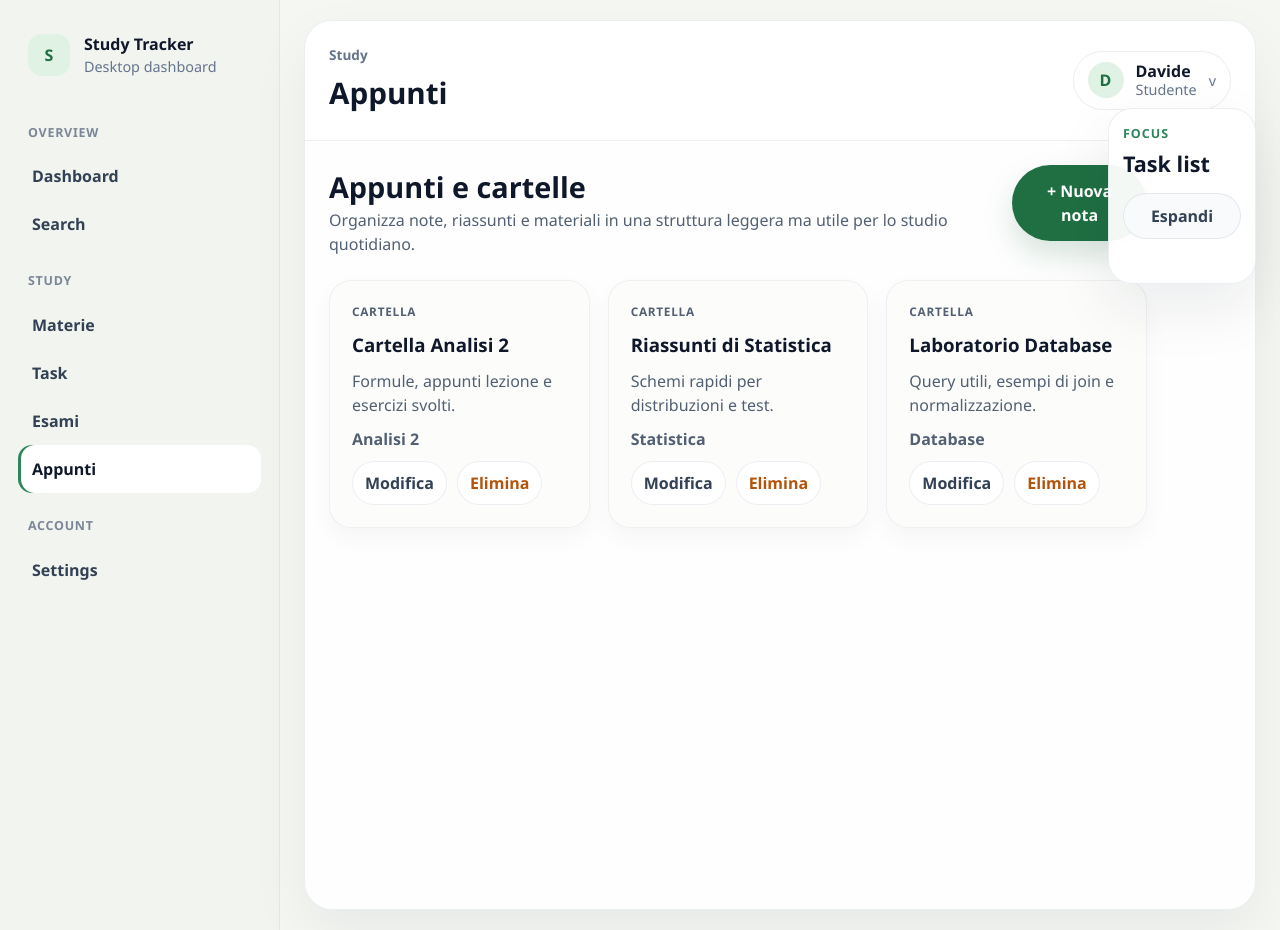
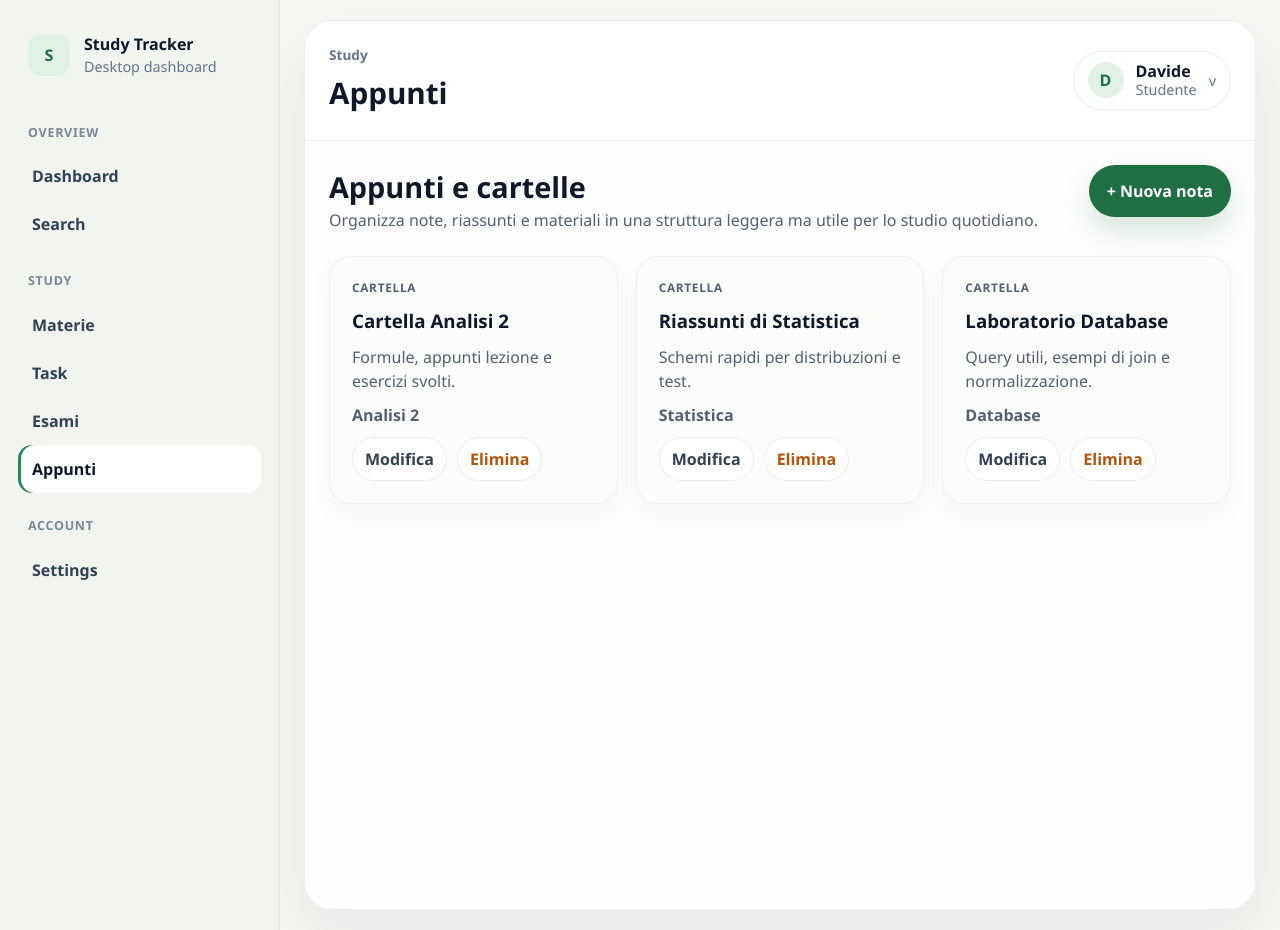
Before and after one commit to maidire3/Progetto-Finale, a React (Vite) app: page /notes in a window 1280 px wide. Built offline with nearby package versions, Linux system fonts and the light colour scheme.

Commit message:
Refactor TaskPanel and AppShell components for improved task management UI

```diff
--- a/src/components/dashboard/TaskPanel.jsx
+++ b/src/components/dashboard/TaskPanel.jsx
@@ -1,128 +1,79 @@
-import React, { useEffect, useRef, useState } from 'react';
+import React from 'react';
 
-const compactTasks = [
-  'Ripasso Analisi 2',
-  'Terminare appunti di Fisica',
-  'Preparare quiz di Statistica'
+const focusTasks = [
+  {
+    id: 'focus-1',
+    title: 'Ripasso Analisi 2',
+    meta: 'Oggi, 10:00 - Priorita media'
+  },
+  {
+    id: 'focus-2',
+    title: 'Terminare appunti di Fisica',
+    meta: 'Domani, 08:30 - Priorita alta'
+  },
+  {
+    id: 'focus-3',
+    title: 'Preparare quiz di Statistica',
+    meta: 'Venerdi, 14:00 - Priorita media'
+  }
 ];
 
-const COMPACT_WIDTH = 148;
-const MIN_EXPANDED_WIDTH = 320;
-const MAX_EXPANDED_WIDTH = 520;
-const DEFAULT_EXPANDED_WIDTH = 400;
+function TaskPanel({ isOpen, onOpen, onClose }) {
+  return (
+    <>
+      <button
+        className={`task-panel-trigger ${isOpen ? 'task-panel-trigger--hidden' : ''}`}
+        type="button"
+        aria-label="Apri task panel"
+        onClick={onOpen}
+      >
+        <span className="task-panel-trigger__icon" aria-hidden="true">
+          +
+        </span>
+        <span className="task-panel-trigger__eyebrow">Focus</span>
+        <span className="task-panel-trigger__title">Task</span>
+      </button>
 
-function clampWidth(width) {
-  return Math.min(MAX_EXPANDED_WIDTH, Math.max(MIN_EXPANDED_WIDTH, width));
-}
-
-function TaskPanel({ isExpanded, onToggle, onWidthChange }) {
-  const [expandedWidth, setExpandedWidth] = useState(DEFAULT_EXPANDED_WIDTH);
-  const [isResizing, setIsResizing] = useState(false);
-  const panelRef = useRef(null);
-  const resizeStateRef = useRef({
-    startX: 0,
-    startWidth: DEFAULT_EXPANDED_WIDTH
-  });
-
-  useEffect(() => {
-    if (typeof onWidthChange === 'function') {
-      onWidthChange(isExpanded ? expandedWidth : COMPACT_WIDTH);
-    }
-  }, [expandedWidth, isExpanded, onWidthChange]);
-
-  useEffect(() => {
-    if (!isResizing) {
-      return undefined;
-    }
-
-    function handleMouseMove(event) {
-      const deltaX = resizeStateRef.current.startX - event.clientX;
-      const nextWidth = clampWidth(resizeStateRef.current.startWidth + deltaX);
-      setExpandedWidth(nextWidth);
-    }
-
-    function handleMouseUp() {
-      setIsResizing(false);
-    }
-
-    window.addEventListener('mousemove', handleMouseMove);
-    window.addEventListener('mouseup', handleMouseUp);
-
-    return () => {
-      window.removeEventListener('mousemove', handleMouseMove);
-      window.removeEventListener('mouseup', handleMouseUp);
-    };
-  }, [isResizing]);
-
-  function handleResizeStart(event) {
-    if (!isExpanded) {
-      return;
-    }
-
-    resizeStateRef.current = {
-      startX: event.clientX,
-      startWidth: expandedWidth
-    };
-
-    setIsResizing(true);
-  }
-
-  const panelWidth = isExpanded ? expandedWidth : COMPACT_WIDTH;
-
-  return (
-    <aside
-      ref={panelRef}
-      className={`task-panel ${isExpanded ? 'task-panel--expanded' : ''} ${
-        isResizing ? 'task-panel--resizing' : ''
-      }`}
-      aria-label="Task panel"
-      style={{
-        width: `${panelWidth}px`,
-        minWidth: isExpanded ? `${MIN_EXPANDED_WIDTH}px` : `${COMPACT_WIDTH}px`,
-        maxWidth: isExpanded ? `${MAX_EXPANDED_WIDTH}px` : `${COMPACT_WIDTH}px`
-      }}
-    >
-      <button
-        className={`task-panel__resize-handle ${
-          isExpanded ? 'task-panel__resize-handle--active' : ''
-        }`}
-        type="button"
-        aria-label="Ridimensiona task panel"
-        onMouseDown={handleResizeStart}
+      <div
+        className={`task-panel-overlay ${isOpen ? 'task-panel-overlay--visible' : ''}`}
+        role="presentation"
+        onClick={onClose}
       />
 
-      <div className="task-panel__header">
+      <aside
+        className={`task-sidebar ${isOpen ? 'task-sidebar--open' : ''}`}
+        aria-hidden={!isOpen}
+        aria-label="Task panel"
+      >
+        <div className="task-sidebar__header">
           <div>
-          <p className="task-panel__eyebrow">Focus</p>
-          <h2>Task list</h2>
+            <p className="task-sidebar__eyebrow">Focus</p>
+            <h2>Task List</h2>
           </div>
 
-        <button className="task-panel__toggle" type="button" onClick={onToggle}>
-          {isExpanded ? 'Riduci' : 'Espandi'}
+          <button className="task-sidebar__close" type="button" onClick={onClose}>
+            Chiudi
           </button>
         </div>
 
-      {isExpanded ? (
-        <div className="task-panel__body">
-          <p className="task-panel__description">
-            Vista espansa del pannello task. Qui inseriremo task piu leggibili,
-            dettagli e stato di avanzamento.
+        <p className="task-sidebar__description">
+          Una vista rapida delle task piu importanti della settimana, sempre a
+          portata di click senza occupare spazio fisso nella dashboard.
         </p>
 
-          <ul className="task-panel__list">
-            {compactTasks.map((task) => (
-              <li className="task-panel__item" key={task}>
-                <span className="task-panel__dot" aria-hidden="true" />
+        <ul className="task-sidebar__list">
+          {focusTasks.map((task) => (
+            <li className="task-sidebar__item" key={task.id}>
+              <span className="task-sidebar__dot" aria-hidden="true" />
               <div>
-                  <p className="task-panel__item-title">{task}</p>
-                  <p className="task-panel__item-meta">Oggi - Priorita media</p>
+                <p className="task-sidebar__item-title">{task.title}</p>
+                <p className="task-sidebar__item-meta">{task.meta}</p>
               </div>
             </li>
           ))}
         </ul>
-        </div>
-      ) : null}
       </aside>
+    </>
   );
 }
 
--- a/src/components/layout/AppShell.jsx
+++ b/src/components/layout/AppShell.jsx
@@ -1,4 +1,5 @@
 import React from 'react';
+import { useLocation } from 'react-router-dom';
 import Sidebar from './Sidebar';
 import Topbar from './Topbar';
 import TaskPanel from '../dashboard/TaskPanel';
@@ -8,17 +9,16 @@ function AppShell({
   user,
   topbarTitle,
   topbarEyebrow,
-  isTaskPanelExpanded,
-  onToggleTaskPanel,
-  taskPanelWidth,
-  onTaskPanelWidthChange,
+  isTaskPanelOpen,
+  onOpenTaskPanel,
+  onCloseTaskPanel,
   children
 }) {
+  const location = useLocation();
+  const showTaskPanel = location.pathname === '/dashboard';
+
   return (
-    <div
-      className="dashboard-shell"
-      style={{ '--task-panel-width': `${taskPanelWidth}px` }}
-    >
+    <div className="dashboard-shell">
       <Sidebar sections={sidebarSections} />
 
       <div className="dashboard-shell__workspace">
@@ -27,11 +27,13 @@ function AppShell({
           <div className="dashboard-shell__content">{children}</div>
         </main>
 
-        <TaskPanel
-          isExpanded={isTaskPanelExpanded}
-          onToggle={onToggleTaskPanel}
-          onWidthChange={onTaskPanelWidthChange}
-        />
+        {showTaskPanel ? (
+          <TaskPanel
+            isOpen={isTaskPanelOpen}
+            onOpen={onOpenTaskPanel}
+            onClose={onCloseTaskPanel}
+          />
+        ) : null}
       </div>
     </div>
   );
--- a/src/components/layout/DashboardSectionLayout.jsx
+++ b/src/components/layout/DashboardSectionLayout.jsx
@@ -7,14 +7,15 @@ const user = {
   initial: 'D'
 };
 
-const COMPACT_PANEL_WIDTH = 148;
+function DashboardSectionLayout({ title, eyebrow = 'Study Tracker', children }) {
+  const [isTaskPanelOpen, setIsTaskPanelOpen] = useState(false);
 
-function DashboardSectionLayout({ title, eyebrow = 'Study Tracker', children }) {
-  const [isTaskPanelExpanded, setIsTaskPanelExpanded] = useState(false);
-  const [taskPanelWidth, setTaskPanelWidth] = useState(COMPACT_PANEL_WIDTH);
+  function handleOpenTaskPanel() {
+    setIsTaskPanelOpen(true);
+  }
 
-  function handleToggleTaskPanel() {
-    setIsTaskPanelExpanded((currentValue) => !currentValue);
+  function handleCloseTaskPanel() {
+    setIsTaskPanelOpen(false);
   }
 
   return (
@@ -23,10 +24,9 @@ function DashboardSectionLayout({ title, eyebrow = 'Study Tracker', children })
       user={user}
       topbarTitle={title}
       topbarEyebrow={eyebrow}
-      isTaskPanelExpanded={isTaskPanelExpanded}
-      onToggleTaskPanel={handleToggleTaskPanel}
-      taskPanelWidth={taskPanelWidth}
-      onTaskPanelWidthChange={setTaskPanelWidth}
+      isTaskPanelOpen={isTaskPanelOpen}
+      onOpenTaskPanel={handleOpenTaskPanel}
+      onCloseTaskPanel={handleCloseTaskPanel}
     >
       {children}
     </AppShell>
--- a/src/styles/dashboard.css
+++ b/src/styles/dashboard.css
@@ -9,6 +9,7 @@
   position: relative;
   min-width: 0;
   padding: 20px 24px;
+  overflow-x: clip;
 }
 
 .dashboard-shell__main {
@@ -30,7 +31,6 @@
   flex-direction: column;
   gap: 24px;
   min-height: 720px;
-  padding-right: clamp(84px, calc(var(--task-panel-width, 148px) * 0.45), 220px);
 }
 
 .dashboard-placeholder__intro h2 {
@@ -59,7 +59,6 @@
   flex-direction: column;
   gap: 24px;
   min-height: 720px;
-  padding-right: clamp(84px, calc(var(--task-panel-width, 148px) * 0.45), 220px);
 }
 
 .section-page__header {
--- a/src/styles/task-panel.css
+++ b/src/styles/task-panel.css
@@ -1,74 +1,60 @@
-.task-panel {
-  position: absolute;
-  top: 108px;
-  right: 24px;
-  min-height: 620px;
-  padding: 18px 18px 20px;
-  border: 1px solid rgba(148, 163, 184, 0.18);
-  border-radius: 24px;
-  background: rgba(255, 255, 255, 0.95);
-  box-shadow: 0 24px 60px rgba(15, 23, 42, 0.08);
-  transition:
-    width 0.22s ease,
-    transform 0.22s ease,
-    box-shadow 0.22s ease,
-    padding 0.22s ease;
-  z-index: 3;
-  overflow: hidden;
-}
-
-.task-panel:not(.task-panel--expanded) {
-  min-height: 176px;
-  padding: 16px 14px 16px;
-}
-
-.task-panel--expanded {
-  transform: translateX(28px);
-  box-shadow: 0 28px 70px rgba(15, 23, 42, 0.12);
-}
-
-.task-panel--resizing {
-  transition: none;
-  user-select: none;
-}
-
-.task-panel__resize-handle {
-  position: absolute;
-  top: 14px;
-  left: -6px;
-  width: 12px;
-  height: calc(100% - 28px);
-  padding: 0;
-  border: 0;
-  background: transparent;
-  cursor: default;
-}
-
-.task-panel__resize-handle--active {
-  cursor: col-resize;
-}
-
-.task-panel__header {
-  display: flex;
-  align-items: flex-start;
-  justify-content: space-between;
-  gap: 16px;
-}
-
-.task-panel:not(.task-panel--expanded) .task-panel__header {
-  flex-direction: column;
-  gap: 18px;
-}
-
-.task-panel__header h2,
-.task-panel__eyebrow,
-.task-panel__description,
-.task-panel__item-title,
-.task-panel__item-meta {
+.task-panel-trigger,
+.task-sidebar__header h2,
+.task-sidebar__eyebrow,
+.task-sidebar__description,
+.task-sidebar__item-title,
+.task-sidebar__item-meta {
   margin: 0;
 }
 
-.task-panel__eyebrow {
+.task-panel-trigger {
+  position: absolute;
+  top: 124px;
+  right: 24px;
+  display: inline-flex;
+  flex-direction: column;
+  align-items: flex-start;
+  gap: 6px;
+  min-width: 78px;
+  padding: 14px 12px;
+  border: 1px solid rgba(148, 163, 184, 0.18);
+  border-radius: 20px;
+  background: rgba(255, 255, 255, 0.94);
+  box-shadow: 0 18px 42px rgba(15, 23, 42, 0.08);
+  cursor: pointer;
+  z-index: 4;
+  transition:
+    opacity 0.2s ease,
+    transform 0.24s ease,
+    box-shadow 0.24s ease;
+}
+
+.task-panel-trigger:hover {
+  transform: translateX(-2px);
+  box-shadow: 0 24px 52px rgba(15, 23, 42, 0.1);
+}
+
+.task-panel-trigger--hidden {
+  opacity: 0;
+  pointer-events: none;
+  transform: translateX(16px);
+}
+
+.task-panel-trigger__icon {
+  display: inline-flex;
+  align-items: center;
+  justify-content: center;
+  width: 28px;
+  height: 28px;
+  border-radius: 999px;
+  background: #eef6f0;
+  color: #2f855a;
+  font-size: 1rem;
+  font-weight: 700;
+}
+
+.task-panel-trigger__eyebrow,
+.task-sidebar__eyebrow {
   color: #2f855a;
   font-size: 0.78rem;
   font-weight: 700;
@@ -76,14 +62,69 @@
   text-transform: uppercase;
 }
 
-.task-panel__header h2 {
+.task-panel-trigger__title {
+  color: #0f172a;
+  font-size: 1rem;
+  font-weight: 700;
+}
+
+.task-panel-overlay {
+  position: absolute;
+  inset: 0;
+  background: rgba(15, 23, 42, 0.12);
+  opacity: 0;
+  pointer-events: none;
+  transition: opacity 0.24s ease;
+  z-index: 4;
+}
+
+.task-panel-overlay--visible {
+  opacity: 1;
+  pointer-events: auto;
+}
+
+.task-sidebar {
+  position: absolute;
+  top: 20px;
+  right: 24px;
+  bottom: 20px;
+  width: min(100%, 324px);
+  padding: 22px 20px 24px;
+  border: 1px solid rgba(148, 163, 184, 0.18);
+  border-radius: 28px;
+  background: rgba(255, 255, 255, 0.97);
+  box-shadow: 0 30px 72px rgba(15, 23, 42, 0.14);
+  transform: translateX(calc(100% + 32px));
+  opacity: 0;
+  pointer-events: none;
+  transition:
+    transform 0.28s ease,
+    opacity 0.24s ease;
+  z-index: 5;
+  overflow-y: auto;
+}
+
+.task-sidebar--open {
+  transform: translateX(0);
+  opacity: 1;
+  pointer-events: auto;
+}
+
+.task-sidebar__header {
+  display: flex;
+  align-items: flex-start;
+  justify-content: space-between;
+  gap: 16px;
+}
+
+.task-sidebar__header h2 {
   margin-top: 8px;
   color: #0f172a;
   font-size: 1.35rem;
   line-height: 1.1;
 }
 
-.task-panel__toggle {
+.task-sidebar__close {
   flex-shrink: 0;
   padding: 10px 14px;
   border: 1px solid rgba(148, 163, 184, 0.2);
@@ -94,32 +135,22 @@
   cursor: pointer;
 }
 
-.task-panel:not(.task-panel--expanded) .task-panel__toggle {
-  width: 100%;
-}
-
-.task-panel__body {
-  display: flex;
-  flex-direction: column;
-  gap: 20px;
-  margin-top: 24px;
-}
-
-.task-panel__description {
+.task-sidebar__description {
+  margin-top: 18px;
   color: #64748b;
   line-height: 1.6;
 }
 
-.task-panel__list {
+.task-sidebar__list {
   display: flex;
   flex-direction: column;
   gap: 14px;
-  margin: 0;
+  margin: 22px 0 0;
   padding: 0;
   list-style: none;
 }
 
-.task-panel__item {
+.task-sidebar__item {
   display: flex;
   gap: 12px;
   align-items: flex-start;
@@ -128,7 +159,7 @@
   background: #f8faf7;
 }
 
-.task-panel__dot {
+.task-sidebar__dot {
   width: 10px;
   height: 10px;
   margin-top: 7px;
@@ -137,13 +168,13 @@
   flex-shrink: 0;
 }
 
-.task-panel__item-title {
+.task-sidebar__item-title {
   color: #0f172a;
   font-weight: 700;
   line-height: 1.35;
 }
 
-.task-panel__item-meta {
+.task-sidebar__item-meta {
   margin-top: 4px;
   color: #64748b;
   font-size: 0.92rem;
```
Lines whose indentation alone changed are shown as unchanged.
